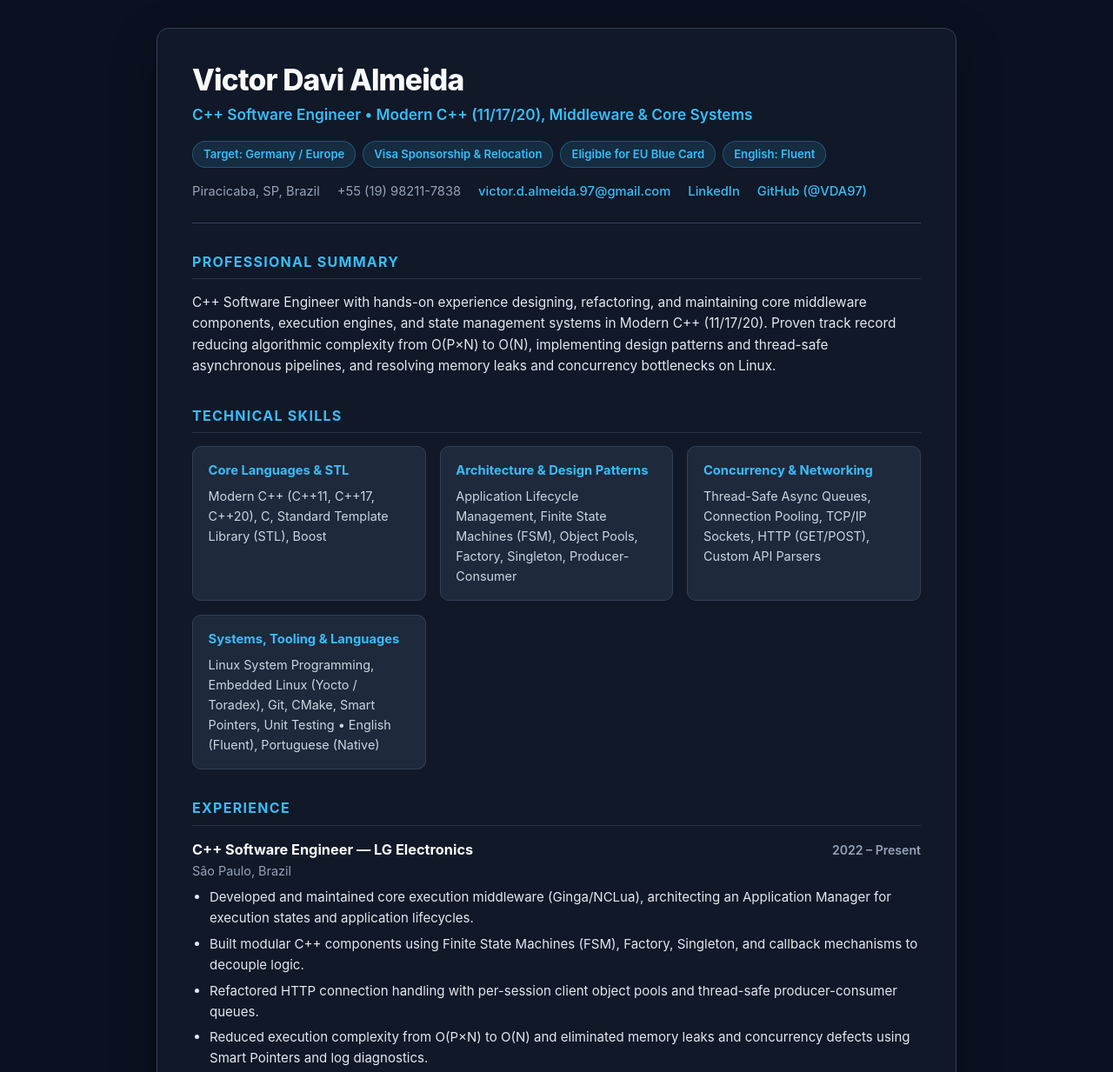
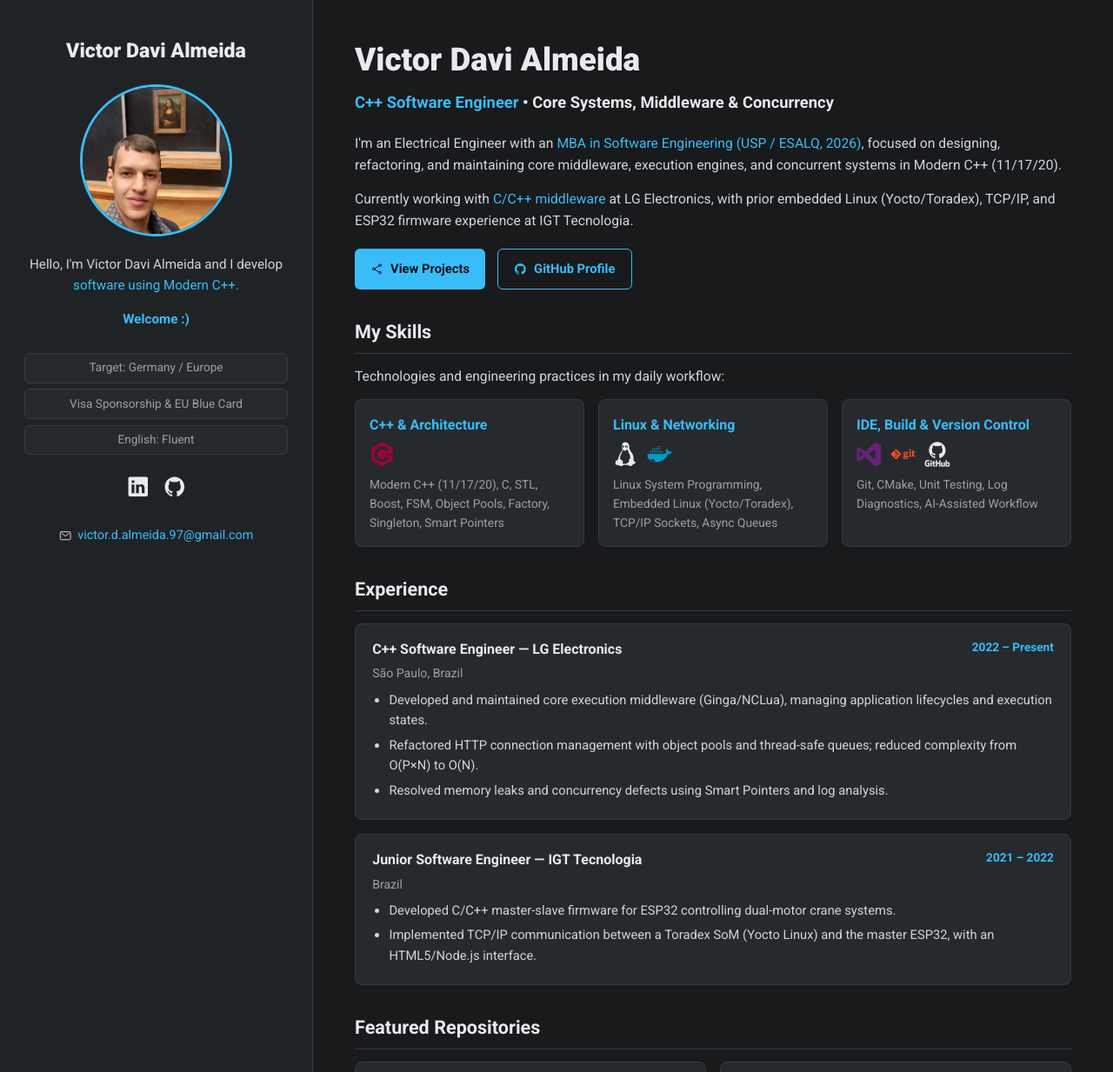
Before and after one commit to VDA97/VDA97.github.io, a plain HTML site: page index.html in a window 1280 px wide. Shown: the top 1233 px of the page at 87% size. Drawn offline with nearby package versions, Linux system fonts and the light colour scheme.

Commit message:
Refactor index.html for layout and styling improvements
Updated HTML structure and styles for improved layout and readability. Modified meta tags, added Google Fonts, and adjusted CSS variables for better theming.

```diff
--- a/index.html
+++ b/index.html
@@ -2,19 +2,24 @@
 <html lang="en">
 <head>
   <meta charset="UTF-8" />
+  <meta http-equiv="X-UA-Compatible" content="IE=edge" />
   <meta name="viewport" content="width=device-width, initial-scale=1.0" />
-  <meta name="description" content="Victor Davi Almeida — C++ Software Engineer specializing in Modern C++ (11/17/20), middleware, distributed systems, and embedded Linux." />
-  <title>Victor Davi Almeida — C++ Software Engineer</title>
+  <title>Portfolio Victor Davi Almeida — C++ Software Engineer</title>
+  <!-- Google Fonts -->
+  <link rel="preconnect" href="https://fonts.googleapis.com" />
+  <link rel="preconnect" href="https://fonts.gstatic.com" crossorigin />
+  <link href="https://fonts.googleapis.com/css2?family=Roboto:ital,wght@0,300;0,400;0,700;0,900;1,300;1,700;1,900&display=swap" rel="stylesheet" />
+  <!-- Dev Icon Fonts -->
+  <link rel="stylesheet" href="https://cdn.jsdelivr.net/gh/devicons/devicon@v2.15.1/devicon.min.css" />
   <style>
     :root {
-      --bg: #0b1120;
-      --surface: #111827;
-      --card: #1e293b;
-      --text: #f8fafc;
-      --muted: #94a3b8;
+      --bg-dark: #181a1b;
+      --bg-sidebar: #202326;
+      --bg-card: #262a2e;
+      --text-main: #e8eaed;
+      --text-muted: #9aa0a6;
       --accent: #38bdf8;
-      --accent-soft: rgba(56, 189, 248, 0.12);
-      --border: #334155;
+      --border-color: #353a40;
     }
 
     * {
@@ -24,404 +29,435 @@
     }
 
     body {
-      font-family: -apple-system, BlinkMacSystemFont, "Segoe UI", Roboto, Helvetica, Arial, sans-serif;
-      background-color: var(--bg);
-      color: var(--text);
+      font-family: "Roboto", sans-serif;
+      background-color: var(--bg-dark);
+      color: var(--text-main);
       line-height: 1.6;
-      padding: 2rem 1rem;
     }
 
-    .page {
-      max-width: 920px;
-      margin: 0 auto;
-      background: var(--surface);
-      border: 1px solid var(--border);
-      border-radius: 14px;
-      padding: 2.5rem;
-      box-shadow: 0 20px 50px rgba(0, 0, 0, 0.35);
+    #container {
+      display: flex;
+      min-height: 100vh;
     }
 
-    header {
-      border-bottom: 1px solid var(--border);
-      padding-bottom: 1.5rem;
-      margin-bottom: 2rem;
+    /* Sidebar / Bio */
+    #bio-container {
+      flex: 1 1 320px;
+      max-width: 360px;
+      background-color: var(--bg-sidebar);
+      border-right: 1px solid var(--border-color);
+      padding: 2.5rem 1.75rem;
+      display: flex;
+      flex-direction: column;
+      align-items: center;
+      text-align: center;
     }
 
-    .top-bar {
-      display: flex;
-      justify-content: space-between;
-      align-items: flex-start;
-      flex-wrap: wrap;
-      gap: 1rem;
+    #bio-container h2 {
+      font-size: 1.45rem;
+      font-weight: 900;
+      margin-bottom: 1.25rem;
     }
 
-    h1 {
-      font-size: 2.1rem;
-      font-weight: 800;
-      letter-spacing: -0.025em;
-      line-height: 1.15;
+    #bio-image {
+      width: 175px;
+      height: 175px;
+      object-fit: cover;
+      border-radius: 50%;
+      border: 3px solid var(--accent);
+      margin-bottom: 1.25rem;
     }
 
-    .headline {
-      color: var(--accent);
-      font-size: 1.08rem;
-      font-weight: 600;
-      margin-top: 0.4rem;
+    #bio-container p {
+      color: #d1d5db;
+      font-size: 0.95rem;
+      margin-bottom: 0.9rem;
     }
 
-    .badges {
-      display: flex;
-      flex-wrap: wrap;
-      gap: 0.5rem;
-      margin-top: 1rem;
+    #welcome-text {
+      font-weight: 700;
+      color: var(--accent) !important;
     }
 
-    .badge {
-      background: var(--accent-soft);
-      color: var(--accent);
-      border: 1px solid rgba(56, 189, 248, 0.3);
-      border-radius: 999px;
-      padding: 0.25rem 0.75rem;
-      font-size: 0.82rem;
-      font-weight: 600;
+    .bio-tags {
+      display: flex;
+      flex-direction: column;
+      gap: 0.4rem;
+      width: 100%;
+      margin: 0.75rem 0 1.25rem;
+      font-size: 0.85rem;
+      color: var(--text-muted);
     }
 
-    .contacts {
-      display: flex;
-      flex-wrap: wrap;
-      gap: 0.6rem 1.25rem;
-      margin-top: 1rem;
-      font-size: 0.92rem;
-      color: var(--muted);
+    .bio-tags span {
+      background-color: var(--bg-card);
+      border: 1px solid var(--border-color);
+      border-radius: 6px;
+      padding: 0.35rem 0.6rem;
     }
 
-    .contacts a {
+    #social-container {
+      list-style: none;
+      display: flex;
+      gap: 1rem;
+      margin-bottom: 1.25rem;
+    }
+
+    #social-container a {
+      color: var(--text-main);
+      font-size: 1.6rem;
+      transition: color 0.2s ease;
+    }
+
+    #social-container a:hover {
+      color: var(--accent);
+    }
+
+    #email-container {
+      display: flex;
+      align-items: center;
+      justify-content: center;
+      gap: 0.45rem;
+      font-size: 0.9rem;
+      word-break: break-all;
+    }
+
+    #email-container a {
       color: var(--accent);
       text-decoration: none;
-      font-weight: 500;
     }
 
-    .contacts a:hover {
+    #email-container a:hover {
       text-decoration: underline;
     }
 
-    section {
-      margin-bottom: 2rem;
+    /* Main Content */
+    #about-container {
+      flex: 3 1 600px;
+      padding: 2.5rem 3rem;
+      max-width: 960px;
     }
 
-    section:last-child {
-      margin-bottom: 0;
+    #name {
+      font-size: 2.3rem;
+      font-weight: 900;
+      margin-bottom: 0.25rem;
     }
 
-    h2 {
-      font-size: 1rem;
-      text-transform: uppercase;
-      letter-spacing: 0.08em;
-      color: var(--accent);
-      margin-bottom: 0.9rem;
-      padding-bottom: 0.35rem;
-      border-bottom: 1px solid rgba(51, 65, 85, 0.7);
+    #title {
+      font-size: 1.15rem;
+      font-weight: 700;
+      margin-bottom: 1.25rem;
     }
 
-    p {
-      color: #e2e8f0;
-      font-size: 0.96rem;
+    .highlight {
+      color: var(--accent);
     }
 
-    .skills-grid {
-      display: grid;
-      grid-template-columns: repeat(auto-fit, minmax(260px, 1fr));
-      gap: 1rem;
+    .description {
+      color: #d1d5db;
+      font-size: 0.98rem;
+      margin-bottom: 0.85rem;
     }
 
-    .skill-card {
-      background: var(--card);
-      border: 1px solid var(--border);
-      border-radius: 10px;
-      padding: 1rem 1.1rem;
+    .action-bar {
+      display: flex;
+      flex-wrap: wrap;
+      gap: 0.85rem;
+      margin: 1.25rem 0 2rem;
     }
 
-    .skill-card h3 {
+    .btn {
+      display: inline-flex;
+      align-items: center;
+      gap: 0.5rem;
+      background-color: var(--accent);
+      color: #0b1120;
+      font-weight: 700;
+      text-decoration: none;
+      padding: 0.65rem 1.15rem;
+      border-radius: 6px;
       font-size: 0.92rem;
-      color: var(--accent);
-      margin-bottom: 0.35rem;
+      transition: opacity 0.2s ease;
     }
 
-    .skill-card p {
-      font-size: 0.9rem;
-      color: #cbd5e1;
+    .btn-secondary {
+      background-color: transparent;
+      color: var(--accent);
+      border: 1px solid var(--accent);
     }
 
-    .item {
-      margin-bottom: 1.4rem;
+    .btn:hover {
+      opacity: 0.88;
     }
 
-    .item:last-child {
-      margin-bottom: 0;
+    .section-title {
+      font-size: 1.35rem;
+      font-weight: 700;
+      margin: 2rem 0 0.85rem;
+      padding-bottom: 0.4rem;
+      border-bottom: 1px solid var(--border-color);
     }
 
-    .item-top {
+    /* Skills */
+    #skills-container {
+      display: grid;
+      grid-template-columns: repeat(auto-fit, minmax(220px, 1fr));
+      gap: 1rem;
+      margin-top: 0.75rem;
+    }
+
+    .skills-box {
+      background-color: var(--bg-card);
+      border: 1px solid var(--border-color);
+      border-radius: 8px;
+      padding: 1rem;
+    }
+
+    .skills-title {
+      font-weight: 700;
+      color: var(--accent);
+      margin-bottom: 0.5rem;
+      font-size: 1rem;
+    }
+
+    .skills-icons {
+      font-size: 1.8rem;
+      display: flex;
+      gap: 0.65rem;
+      margin-bottom: 0.5rem;
+      flex-wrap: wrap;
+    }
+
+    .skills-detail {
+      font-size: 0.86rem;
+      color: var(--text-muted);
+    }
+
+    /* Experience & Projects */
+    .exp-item,
+    .project-card {
+      background-color: var(--bg-card);
+      border: 1px solid var(--border-color);
+      border-radius: 8px;
+      padding: 1rem 1.2rem;
+      margin-bottom: 1rem;
+    }
+
+    .exp-header {
       display: flex;
       justify-content: space-between;
-      align-items: baseline;
       flex-wrap: wrap;
       gap: 0.5rem;
+      margin-bottom: 0.25rem;
     }
 
-    .item-title {
-      font-size: 1.02rem;
+    .exp-role {
       font-weight: 700;
-      color: var(--text);
+      color: var(--text-main);
     }
 
-    .item-period {
-      font-size: 0.88rem;
-      color: var(--muted);
-      font-weight: 600;
+    .exp-period {
+      font-size: 0.85rem;
+      color: var(--accent);
+      font-weight: 700;
     }
 
-    .item-sub {
-      font-size: 0.9rem;
-      color: var(--muted);
-      margin-bottom: 0.45rem;
+    .exp-company {
+      font-size: 0.88rem;
+      color: var(--text-muted);
+      margin-bottom: 0.5rem;
     }
 
-    ul {
-      padding-left: 1.25rem;
-      color: #e2e8f0;
+    .exp-item ul {
+      padding-left: 1.2rem;
+      font-size: 0.92rem;
+      color: #d1d5db;
     }
 
-    li {
-      margin-bottom: 0.35rem;
-      font-size: 0.94rem;
+    .exp-item li {
+      margin-bottom: 0.3rem;
     }
 
     .projects-grid {
       display: grid;
-      grid-template-columns: repeat(auto-fit, minmax(280px, 1fr));
+      grid-template-columns: repeat(auto-fit, minmax(240px, 1fr));
       gap: 1rem;
-    }
-
-    .project-card {
-      background: var(--card);
-      border: 1px solid var(--border);
-      border-radius: 10px;
-      padding: 1.1rem 1.2rem;
-      display: flex;
-      flex-direction: column;
-      justify-content: space-between;
-      gap: 0.75rem;
     }
 
     .project-card h3 {
       font-size: 1rem;
-      color: var(--text);
-      margin-bottom: 0.35rem;
+      color: var(--accent);
+      margin-bottom: 0.4rem;
     }
 
     .project-card p {
-      font-size: 0.9rem;
-      color: #cbd5e1;
+      font-size: 0.88rem;
+      color: #d1d5db;
+      margin-bottom: 0.7rem;
     }
 
-    .project-link {
+    .project-card a {
       color: var(--accent);
       text-decoration: none;
       font-size: 0.88rem;
-      font-weight: 600;
+      font-weight: 700;
     }
 
-    .project-link:hover {
+    .project-card a:hover {
       text-decoration: underline;
     }
 
-    .edu-item {
-      margin-bottom: 0.75rem;
-    }
-
-    .edu-item:last-child {
-      margin-bottom: 0;
-    }
-
-    @media (max-width: 640px) {
-      .page {
-        padding: 1.5rem 1.1rem;
+    @media (max-width: 820px) {
+      #container {
+        flex-direction: column;
       }
 
-      h1 {
-        font-size: 1.7rem;
-      }
-    }
-
-    @media print {
-      body {
-        background: #ffffff;
-        color: #000000;
-        padding: 0;
+      #bio-container {
+        max-width: 100%;
+        border-right: none;
+        border-bottom: 1px solid var(--border-color);
       }
 
-      .page {
-        box-shadow: none;
-        border: none;
-        background: #ffffff;
-        max-width: 100%;
-        padding: 0;
-      }
-
-      .skill-card,
-      .project-card {
-        background: #f8fafc;
-        border-color: #cbd5e1;
-      }
-
-      .badge {
-        background: #f1f5f9;
-        color: #0f172a;
-        border-color: #94a3b8;
-      }
-
-      h2,
-      .headline,
-      .contacts a,
-      .skill-card h3,
-      .project-link {
-        color: #0f172a;
-      }
-
-      p,
-      li,
-      .skill-card p,
-      .project-card p {
-        color: #1e293b;
+      #about-container {
+        padding: 2rem 1.25rem;
       }
     }
   </style>
 </head>
 <body>
-  <main class="page">
-    <header>
-      <div class="top-bar">
-        <div>
-          <h1>Victor Davi Almeida</h1>
-          <div class="headline">C++ Software Engineer &bull; Modern C++ (11/17/20), Middleware &amp; Core Systems</div>
+  <main id="container">
+    <aside id="bio-container">
+      <h2>Victor Davi Almeida</h2>
+      <img id="bio-image" src="img/GitphotoVictor.jpg" alt="Victor Davi Almeida" />
+      <p>Hello, I'm Victor Davi Almeida and I develop <span class="highlight">software using Modern C++.</span></p>
+      <p id="welcome-text">Welcome :)</p>
+
+      <div class="bio-tags">
+        <span>Target: Germany / Europe</span>
+        <span>Visa Sponsorship &amp; EU Blue Card</span>
+        <span>English: Fluent</span>
+      </div>
+
+      <ul id="social-container">
+        <li>
+          <a href="https://www.linkedin.com/in/victor-davi-almeida-660993386/" target="_blank" rel="noopener noreferrer" aria-label="LinkedIn">
+            <ion-icon name="logo-linkedin"></ion-icon>
+          </a>
+        </li>
+        <li>
+          <a href="https://github.com/VDA97" target="_blank" rel="noopener noreferrer" aria-label="GitHub">
+            <ion-icon name="logo-github"></ion-icon>
+          </a>
+        </li>
+      </ul>
+
+      <div id="email-container">
+        <ion-icon name="mail-outline"></ion-icon>
+        <a href="mailto:victor.d.almeida.97@gmail.com">victor.d.almeida.97@gmail.com</a>
+      </div>
+    </aside>
+
+    <section id="about-container">
+      <h1 id="name">Victor Davi Almeida</h1>
+      <p id="title"><span class="highlight">C++ Software Engineer</span> &bull; Core Systems, Middleware &amp; Concurrency</p>
+
+      <p class="description">
+        I'm an Electrical Engineer with an <span class="highlight">MBA in Software Engineering (USP / ESALQ, 2026)</span>, focused on designing, refactoring, and maintaining core middleware, execution engines, and concurrent systems in Modern C++ (11/17/20).
+      </p>
+      <p class="description">
+        Currently working with <span class="highlight">C/C++ middleware</span> at LG Electronics, with prior embedded Linux (Yocto/Toradex), TCP/IP, and ESP32 firmware experience at IGT Tecnologia.
+      </p>
+
+      <div class="action-bar">
+        <a href="#projects-section" class="btn">
+          <ion-icon name="share-social-outline"></ion-icon>
+          <span>View Projects</span>
+        </a>
+        <a href="https://github.com/VDA97" target="_blank" rel="noopener noreferrer" class="btn btn-secondary">
+          <ion-icon name="logo-github"></ion-icon>
+          <span>GitHub Profile</span>
+        </a>
+      </div>
+
+      <h2 class="section-title">My Skills</h2>
+      <p class="description">Technologies and engineering practices in my daily workflow:</p>
+
+      <div id="skills-container">
+        <div class="skills-box">
+          <p class="skills-title">C++ &amp; Architecture</p>
+          <div class="skills-icons">
+            <i class="devicon-cplusplus-plain colored"></i>
+          </div>
+          <p class="skills-detail">Modern C++ (11/17/20), C, STL, Boost, FSM, Object Pools, Factory, Singleton, Smart Pointers</p>
+        </div>
+
+        <div class="skills-box">
+          <p class="skills-title">Linux &amp; Networking</p>
+          <div class="skills-icons">
+            <i class="devicon-linux-plain"></i>
+            <i class="devicon-docker-plain colored"></i>
+          </div>
+          <p class="skills-detail">Linux System Programming, Embedded Linux (Yocto/Toradex), TCP/IP Sockets, Async Queues</p>
+        </div>
+
+        <div class="skills-box">
+          <p class="skills-title">IDE, Build &amp; Version Control</p>
+          <div class="skills-icons">
+            <i class="devicon-visualstudio-plain colored"></i>
+            <i class="devicon-git-plain-wordmark colored"></i>
+            <i class="devicon-github-original-wordmark"></i>
+          </div>
+          <p class="skills-detail">Git, CMake, Unit Testing, Log Diagnostics, AI-Assisted Workflow</p>
         </div>
       </div>
 
-      <div class="badges">
-        <span class="badge">Target: Germany / Europe</span>
-        <span class="badge">Visa Sponsorship &amp; Relocation</span>
-        <span class="badge">Eligible for EU Blue Card</span>
-        <span class="badge">English: Fluent</span>
+      <h2 class="section-title">Experience</h2>
+
+      <div class="exp-item">
+        <div class="exp-header">
+          <span class="exp-role">C++ Software Engineer — LG Electronics</span>
+          <span class="exp-period">2022 – Present</span>
+        </div>
+        <div class="exp-company">São Paulo, Brazil</div>
+        <ul>
+          <li>Developed and maintained core execution middleware (Ginga/NCLua), managing application lifecycles and execution states.</li>
+          <li>Refactored HTTP connection management with object pools and thread-safe queues; reduced complexity from O(P&times;N) to O(N).</li>
+          <li>Resolved memory leaks and concurrency defects using Smart Pointers and log analysis.</li>
+        </ul>
       </div>
 
-      <div class="contacts">
-        <span>Piracicaba, SP, Brazil</span>
-        <span>+55 (19) 98211-7838</span>
-        <a href="mailto:victor.d.almeida.97@gmail.com">victor.d.almeida.97@gmail.com</a>
-        <a href="https://www.linkedin.com/in/victor-davi-almeida-660993386/" target="_blank" rel="noopener noreferrer">LinkedIn</a>
-        <a href="https://github.com/VDA97" target="_blank" rel="noopener noreferrer">GitHub (@VDA97)</a>
+      <div class="exp-item">
+        <div class="exp-header">
+          <span class="exp-role">Junior Software Engineer — IGT Tecnologia</span>
+          <span class="exp-period">2021 – 2022</span>
+        </div>
+        <div class="exp-company">Brazil</div>
+        <ul>
+          <li>Developed C/C++ master-slave firmware for ESP32 controlling dual-motor crane systems.</li>
+          <li>Implemented TCP/IP communication between a Toradex SoM (Yocto Linux) and the master ESP32, with an HTML5/Node.js interface.</li>
+        </ul>
       </div>
-    </header>
 
-    <section aria-labelledby="summary-heading">
-      <h2 id="summary-heading">Professional Summary</h2>
-      <p>
-        C++ Software Engineer with hands-on experience designing, refactoring, and maintaining core middleware components, execution engines, and state management systems in Modern C++ (11/17/20). Proven track record reducing algorithmic complexity from O(P&times;N) to O(N), implementing design patterns and thread-safe asynchronous pipelines, and resolving memory leaks and concurrency bottlenecks on Linux.
-      </p>
-    </section>
+      <h2 id="projects-section" class="section-title">Featured Repositories</h2>
+      <div class="projects-grid">
+        <div class="project-card">
+          <h3>kv-store-distributed</h3>
+          <p>Distributed key-value store exploration focused on storage, concurrency, and system design in C++.</p>
+          <a href="https://github.com/VDA97/kv-store-distributed" target="_blank" rel="noopener noreferrer">Open Repository &rarr;</a>
+        </div>
 
-    <section aria-labelledby="skills-heading">
-      <h2 id="skills-heading">Technical Skills</h2>
-      <div class="skills-grid">
-        <div class="skill-card">
-          <h3>Core Languages &amp; STL</h3>
-          <p>Modern C++ (C++11, C++17, C++20), C, Standard Template Library (STL), Boost</p>
-        </div>
-        <div class="skill-card">
-          <h3>Architecture &amp; Design Patterns</h3>
-          <p>Application Lifecycle Management, Finite State Machines (FSM), Object Pools, Factory, Singleton, Producer-Consumer</p>
-        </div>
-        <div class="skill-card">
-          <h3>Concurrency &amp; Networking</h3>
-          <p>Thread-Safe Async Queues, Connection Pooling, TCP/IP Sockets, HTTP (GET/POST), Custom API Parsers</p>
-        </div>
-        <div class="skill-card">
-          <h3>Systems, Tooling &amp; Languages</h3>
-          <p>Linux System Programming, Embedded Linux (Yocto / Toradex), Git, CMake, Smart Pointers, Unit Testing &bull; English (Fluent), Portuguese (Native)</p>
+        <div class="project-card">
+          <h3>dtv-app-manager-middleware</h3>
+          <p>Middleware application manager sample using SOLID principles, CMake, and unit tests.</p>
+          <a href="https://github.com/VDA97/dtv-app-manager-middleware" target="_blank" rel="noopener noreferrer">Open Repository &rarr;</a>
         </div>
       </div>
     </section>
+  </main>
 
-    <section aria-labelledby="experience-heading">
-      <h2 id="experience-heading">Experience</h2>
-
-      <div class="item">
-        <div class="item-top">
-          <span class="item-title">C++ Software Engineer &mdash; LG Electronics</span>
-          <span class="item-period">2022 &ndash; Present</span>
-        </div>
-        <div class="item-sub">S&atilde;o Paulo, Brazil</div>
-        <ul>
-          <li>Developed and maintained core execution middleware (Ginga/NCLua), architecting an Application Manager for execution states and application lifecycles.</li>
-          <li>Built modular C++ components using Finite State Machines (FSM), Factory, Singleton, and callback mechanisms to decouple logic.</li>
-          <li>Refactored HTTP connection handling with per-session client object pools and thread-safe producer-consumer queues.</li>
-          <li>Reduced execution complexity from O(P&times;N) to O(N) and eliminated memory leaks and concurrency defects using Smart Pointers and log diagnostics.</li>
-        </ul>
-      </div>
-
-      <div class="item">
-        <div class="item-top">
-          <span class="item-title">Junior Software Engineer &mdash; IGT Tecnologia</span>
-          <span class="item-period">2021 &ndash; 2022</span>
-        </div>
-        <div class="item-sub">Brazil</div>
-        <ul>
-          <li>Developed C/C++ firmware for ESP32 microcontrollers implementing a master-slave control architecture for dual-motor crane synchronization.</li>
-          <li>Engineered TCP/IP socket communication between a Toradex SoM (Yocto-based Embedded Linux) and the master ESP32 controller.</li>
-          <li>Built an HTML5 and Node.js control interface hosted on the Toradex board for monitoring and system configuration.</li>
-        </ul>
-      </div>
-    </section>
-
-    <section aria-labelledby="projects-heading">
-      <h2 id="projects-heading">Selected GitHub Projects</h2>
-      <div class="projects-grid">
-        <article class="project-card">
-          <div>
-            <h3>kv-store-distributed</h3>
-            <p>Distributed key-value store exploration focused on storage, concurrency, networking, and system architecture in C++.</p>
-          </div>
-          <a class="project-link" href="https://github.com/VDA97/kv-store-distributed" target="_blank" rel="noopener noreferrer">View on GitHub &rarr;</a>
-        </article>
-
-        <article class="project-card">
-          <div>
-            <h3>dtv-app-manager-middleware</h3>
-            <p>Middleware application manager sample structured around SOLID principles, CMake build configuration, and unit testing.</p>
-          </div>
-          <a class="project-link" href="https://github.com/VDA97/dtv-app-manager-middleware" target="_blank" rel="noopener noreferrer">View on GitHub &rarr;</a>
-        </article>
-      </div>
-    </section>
-
-    <section aria-labelledby="education-heading">
-      <h2 id="education-heading">Education</h2>
-      <div class="edu-item">
-        <div class="item-top">
-          <span class="item-title">MBA in Software Engineering</span>
-          <span class="item-period">2026</span>
-        </div>
-        <div class="item-sub">University of S&atilde;o Paulo (USP / ESALQ)</div>
-      </div>
-
-      <div class="edu-item">
-        <div class="item-top">
-          <span class="item-title">Bachelor&rsquo;s Degree in Electrical Engineering</span>
-          <span class="item-period">2021</span>
-        </div>
-        <div class="item-sub">FIEL (Faculdades Integradas Einstein de Limeira)</div>
-      </div>
-    </section>
-  </main>
+  <!-- Ion Icons -->
+  <script type="module" src="https://unpkg.com/ionicons@5.5.2/dist/ionicons/ionicons.esm.js"></script>
+  <script nomodule src="https://unpkg.com/ionicons@5.5.2/dist/ionicons/ionicons.js"></script>
 </body>
 </html>
```
